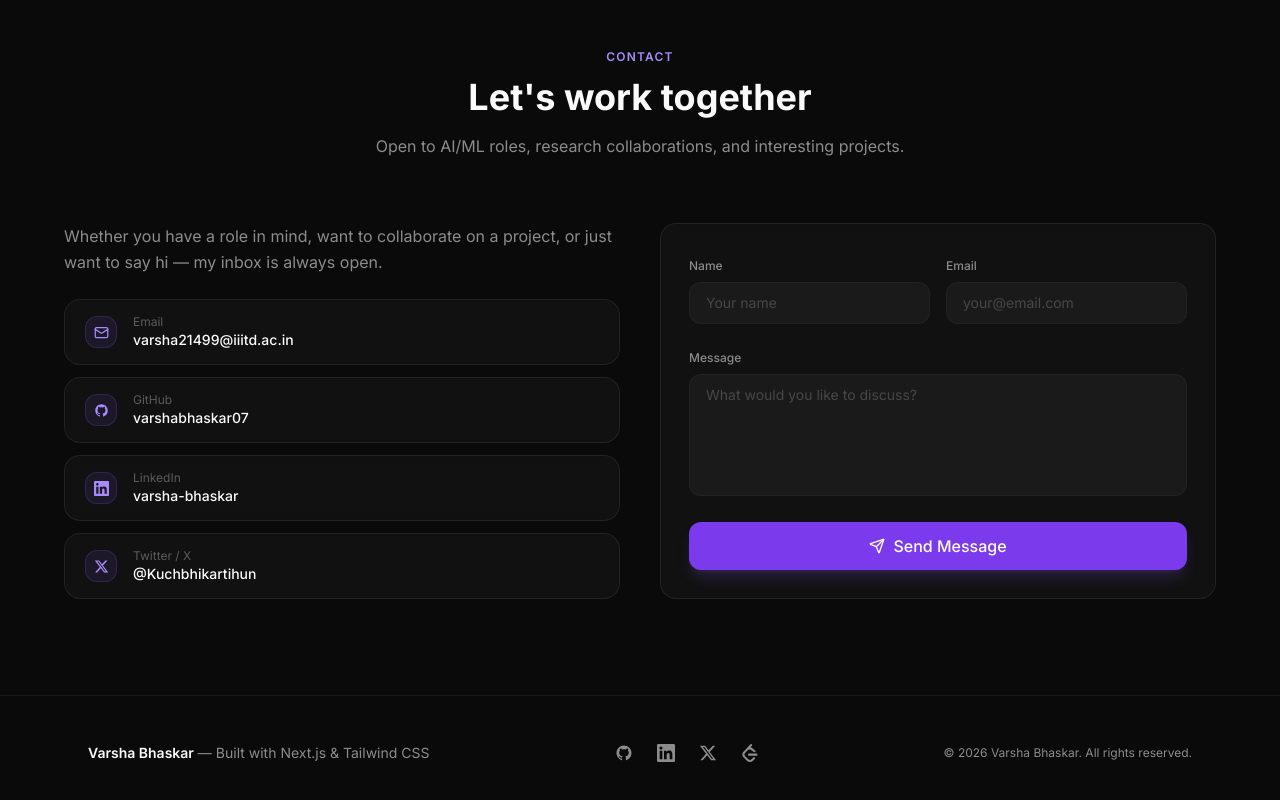
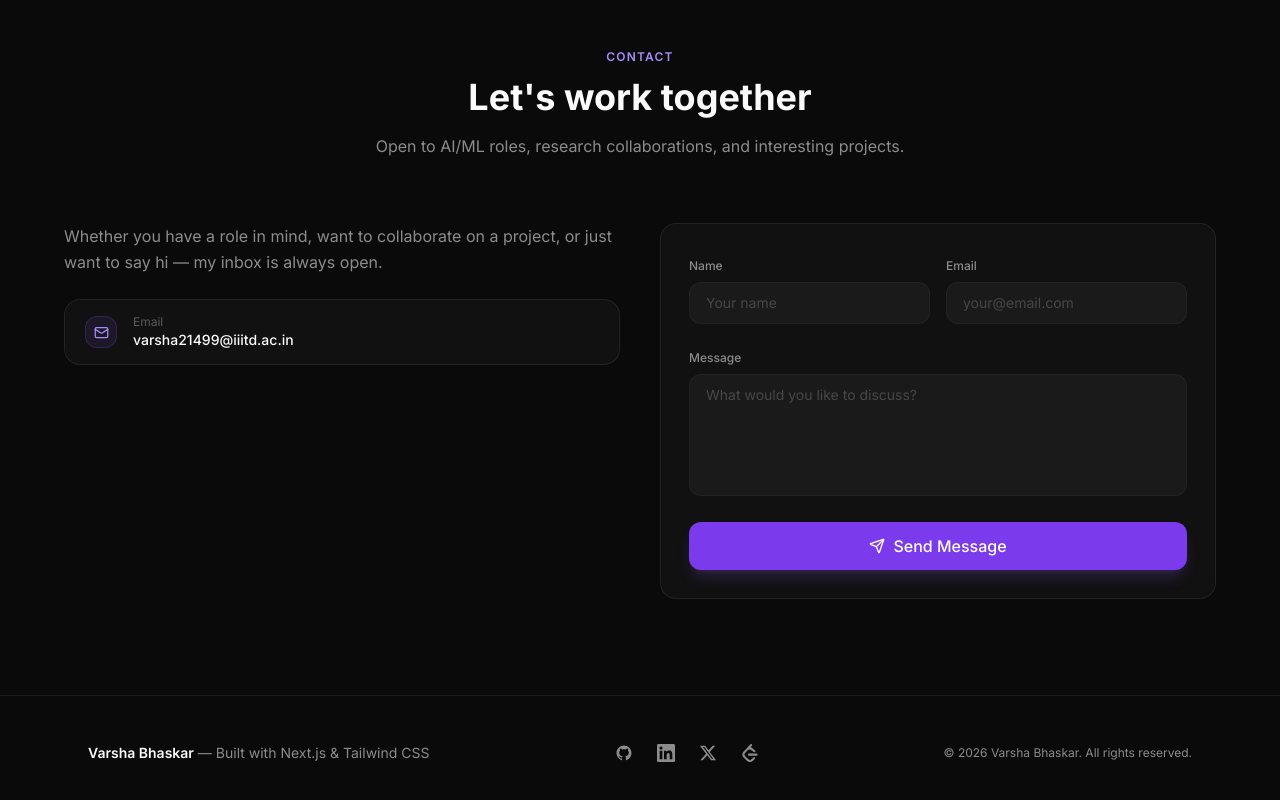
Before and after one commit to varshabhaskar07/Portfolio, a Next.js app: page / in a window 1280 px wide. Shown: the part 5055-5855 px from the top of the page. Built offline with nearby package versions, Linux system fonts and the light colour scheme.

Commit message:
removing extra info from contact

```diff
--- a/src/components/sections/Contact.tsx
+++ b/src/components/sections/Contact.tsx
@@ -14,24 +14,6 @@ const socials = [
     label: "Email",
     value: personalInfo.email,
     href: `mailto:${personalInfo.email}`,
-  },
-  {
-    icon: GithubIcon,
-    label: "GitHub",
-    value: "varshabhaskar07",
-    href: personalInfo.links.github,
-  },
-  {
-    icon: LinkedinIcon,
-    label: "LinkedIn",
-    value: "varsha-bhaskar",
-    href: personalInfo.links.linkedin,
-  },
-  {
-    icon: TwitterXIcon,
-    label: "Twitter / X",
-    value: "@Kuchbhikartihun",
-    href: personalInfo.links.twitter,
   },
 ];
 
```
